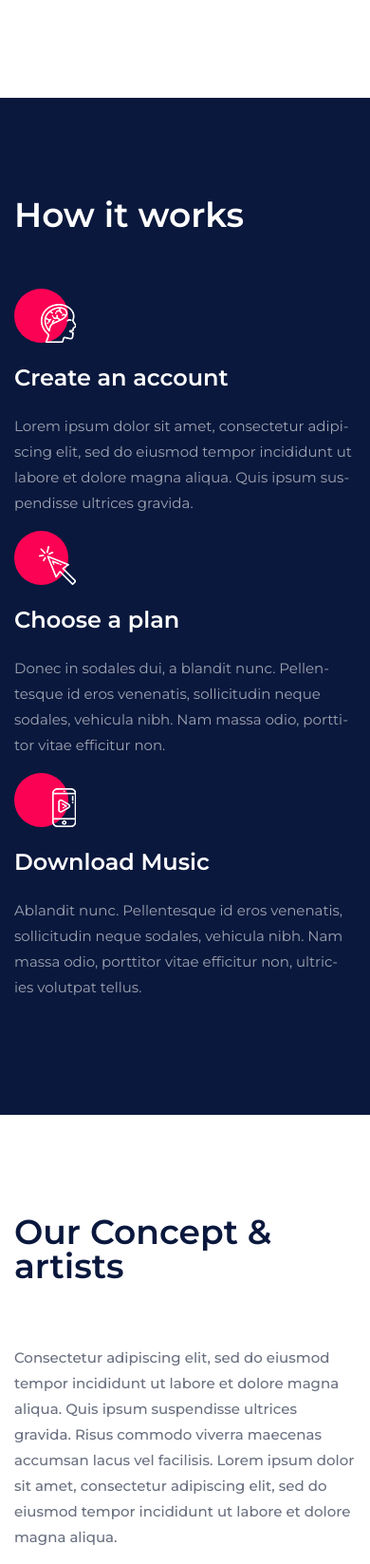
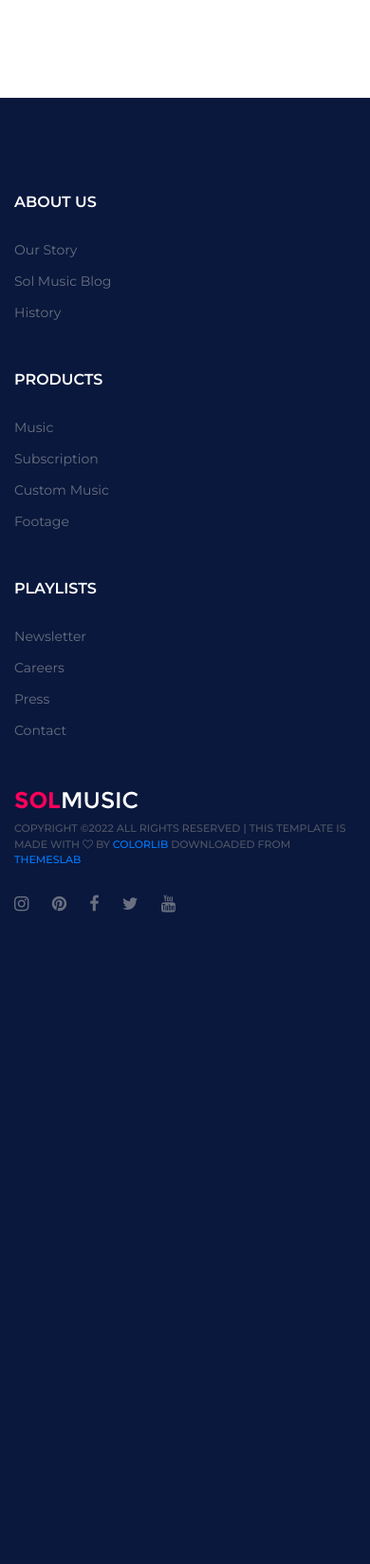
Before and after one commit to shreejanjoshi/menuCard, a Symfony app: template templates/base.html.twig in a window 390 px wide. Shown: the part 1448-3095 px from the top of the page at 95% size. After the commit the page ends 2409 px from the top, so only its background shows below. Run offline with Twig, Linux system fonts and the light colour scheme; the template is opened without the code that fills it, so the values that code supplies are empty; some libraries are stand-ins or nearby versions.

Commit message:
removed useless from base tempelete and install packages asset

```diff
--- a/composer.json
+++ b/composer.json
@@ -8,6 +8,7 @@
         "ext-ctype": "*",
         "ext-iconv": "*",
         "doctrine/annotations": "^1.13",
+        "symfony/asset": "5.4.*",
         "symfony/console": "5.4.*",
         "symfony/dotenv": "5.4.*",
         "symfony/flex": "^1.17|^2",
--- a/templates/base.html.twig
+++ b/templates/base.html.twig
@@ -129,162 +129,6 @@
 	</section>
 	<!-- Intro section end -->
 
-	<!-- How section -->
-	<section class="how-section spad set-bg" data-setbg="img/how-to-bg.jpg">
-		<div class="container text-white">
-			<div class="section-title">
-				<h2>How it works</h2>
-			</div>
-			<div class="row">
-				<div class="col-md-4">
-					<div class="how-item">
-						<div class="hi-icon">
-							<img src="img/icons/brain.png" alt="">
-						</div>
-						<h4>Create an account</h4>
-						<p>Lorem ipsum dolor sit amet, consectetur adipi-scing elit, sed do eiusmod tempor incididunt ut labore et dolore magna aliqua. Quis ipsum sus-pendisse ultrices gravida. </p>
-					</div>
-				</div>
-				<div class="col-md-4">
-					<div class="how-item">
-						<div class="hi-icon">
-							<img src="img/icons/pointer.png" alt="">
-						</div>
-						<h4>Choose a plan</h4>
-						<p>Donec in sodales dui, a blandit nunc. Pellen-tesque id eros venenatis, sollicitudin neque sodales, vehicula nibh. Nam massa odio, portti-tor vitae efficitur non. </p>
-					</div>
-				</div>
-				<div class="col-md-4">
-					<div class="how-item">
-						<div class="hi-icon">
-							<img src="img/icons/smartphone.png" alt="">
-						</div>
-						<h4>Download Music</h4>
-						<p>Ablandit nunc. Pellentesque id eros venenatis, sollicitudin neque sodales, vehicula nibh. Nam massa odio, porttitor vitae efficitur non, ultric-ies volutpat tellus. </p>
-					</div>
-				</div>
-			</div>
-		</div>
-	</section>
-	<!-- How section end -->
-
-	<!-- Concept section -->
-	<section class="concept-section spad">
-		<div class="container">
-			<div class="row">
-				<div class="col-lg-6">
-					<div class="section-title">
-						<h2>Our Concept & artists</h2>
-					</div>
-				</div>
-				<div class="col-lg-6">
-					<p>Consectetur adipiscing elit, sed do eiusmod tempor incididunt ut labore et dolore magna aliqua. Quis ipsum suspendisse ultrices gravida. Risus commodo viverra maecenas accumsan lacus vel facilisis. Lorem ipsum dolor sit amet, consectetur adipiscing elit, sed do eiusmod tempor incididunt ut labore et dolore magna aliqua.</p>
-				</div>
-			</div>
-			<div class="row">
-				<div class="col-lg-3 col-sm-6">
-					<div class="concept-item">
-						<img src="img/concept/1.jpg" alt="">
-						<h5>Soul Music</h5>
-					</div>
-				</div>
-				<div class="col-lg-3 col-sm-6">
-					<div class="concept-item">
-						<img src="img/concept/2.jpg" alt="">
-						<h5>Live Concerts</h5>
-					</div>
-				</div>
-				<div class="col-lg-3 col-sm-6">
-					<div class="concept-item">
-						<img src="img/concept/3.jpg" alt="">
-						<h5>Dj Sets</h5>
-					</div>
-				</div>
-				<div class="col-lg-3 col-sm-6">
-					<div class="concept-item">
-						<img src="img/concept/4.jpg" alt="">
-						<h5>Live Streems</h5>
-					</div>
-				</div>
-			</div>
-		</div>
-	</section>
-	<!-- Concept section end -->
-
-	<!-- Subscription section -->
-	<section class="subscription-section spad">
-		<div class="container">
-			<div class="row">
-				<div class="col-lg-6">
-					<div class="sub-text">
-						<h2>Subscription from $15/month</h2>
-						<h3>Start a free trial now</h3>
-						<p>Consectetur adipiscing elit, sed do eiusmod tempor incididunt ut labore et dolore magna aliqua. Quis ipsum suspendisse ultrices gravida. Risus commodo viverra maecenas accumsan lacus vel facilisis. Lorem ipsum dolor sit amet, consectetur adipiscing elit, sed do eiusmod tempor incididunt ut labore et dolore magna aliqua.</p>
-						<a href="#" class="site-btn">Try it now</a>
-					</div>
-				</div>
-				<div class="col-lg-6">
-					<ul class="sub-list">
-						<li><img src="img/icons/check-icon.png" alt="">Play any track</li>
-						<li><img src="img/icons/check-icon.png" alt="">Listen offline</li>
-						<li><img src="img/icons/check-icon.png" alt="">No ad interruptions</li>
-						<li><img src="img/icons/check-icon.png" alt="">Unlimited skips</li>
-						<li><img src="img/icons/check-icon.png" alt="">High quality audio</li>
-						<li><img src="img/icons/check-icon.png" alt="">Shuffle play</li>
-					</ul>
-				</div>
-			</div>
-		</div>
-	</section>
-	<!-- Subscription section end -->
-
-	<!-- Premium section end -->
-	<section class="premium-section spad">
-		<div class="container">
-			<div class="row">
-				<div class="col-lg-6">
-					<div class="section-title">
-						<h2>Why go Premium</h2>
-					</div>
-				</div>
-				<div class="col-lg-6">
-					<p>Consectetur adipiscing elit, sed do eiusmod tempor incididunt ut labore et dolore magna aliqua. Quis ipsum suspendisse ultrices gravida. Risus commodo viverra maecenas accumsan lacus vel facilisis. Lorem ipsum dolor sit amet, consectetur adipiscing elit, sed do eiusmod tempor incididunt ut labore et dolore magna aliqua.</p>
-				</div>
-			</div>
-			<div class="row">
-				<div class="col-lg-3 col-sm-6">
-					<div class="premium-item">
-						<img src="img/premium/1.jpg" alt="">
-						<h4>No ad interruptions </h4>
-						<p>Consectetur adipiscing elit</p>
-					</div>
-				</div>
-				<div class="col-lg-3 col-sm-6">
-					<div class="premium-item">
-						<img src="img/premium/2.jpg" alt="">
-						<h4>High Quality</h4>
-						<p>Ectetur adipiscing elit</p>
-					</div>
-				</div>
-				<div class="col-lg-3 col-sm-6">
-					<div class="premium-item">
-						<img src="img/premium/3.jpg" alt="">
-						<h4>Listen Offline</h4>
-						<p>Sed do eiusmod tempor </p>
-					</div>
-				</div>
-				<div class="col-lg-3 col-sm-6">
-					<div class="premium-item">
-						<img src="img/premium/4.jpg" alt="">
-						<h4>Download Music</h4>
-						<p>Adipiscing elit</p>
-					</div>
-				</div>
-			</div>
-		</div>
-	</section>
-	<!-- Premium section end -->
-
 	<!-- Footer section -->
 	<footer class="footer-section">
 		<div class="container">
```
Also changed, not shown: 2 other files.
